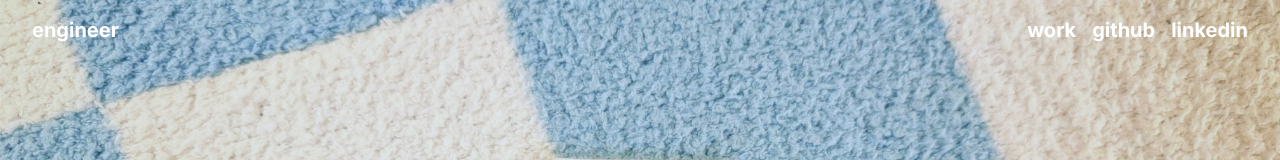
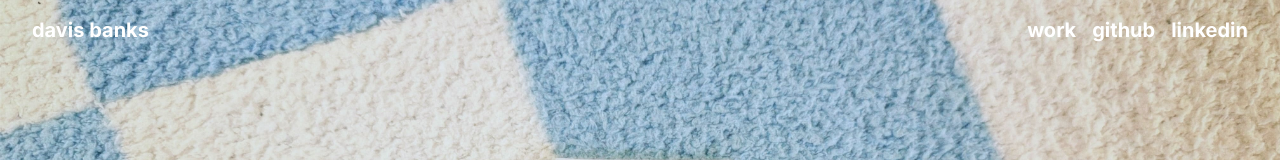
Before and after one commit to d5vis/d5vis.github.io, a Next.js app: page / in a window 1280 px wide. Shown: the top 160 px of the page. Built offline with nearby package versions, Linux system fonts and the light colour scheme.

Commit message:
add name

```diff
--- a/app/components/hero.tsx
+++ b/app/components/hero.tsx
@@ -5,7 +5,7 @@ const Hero = () => {
     <div className="relative h-[75vh] flex flex-col justify-between bg-gray-300 bg-hero bg-cover bg-center rounded-b-[48px] shadow-md">
       <nav className="relative z-10 flex w-full px-8 py-4 justify-between text-white">
         <h1 className="text-xl">
-          <b>engineer</b>
+          <b>davis banks</b>
         </h1>
         <div className="flex flex-col text-end sm:flex-row gap-2 sm:gap-4">
           <Link href="#work" className="text-xl hover:underline">
```
